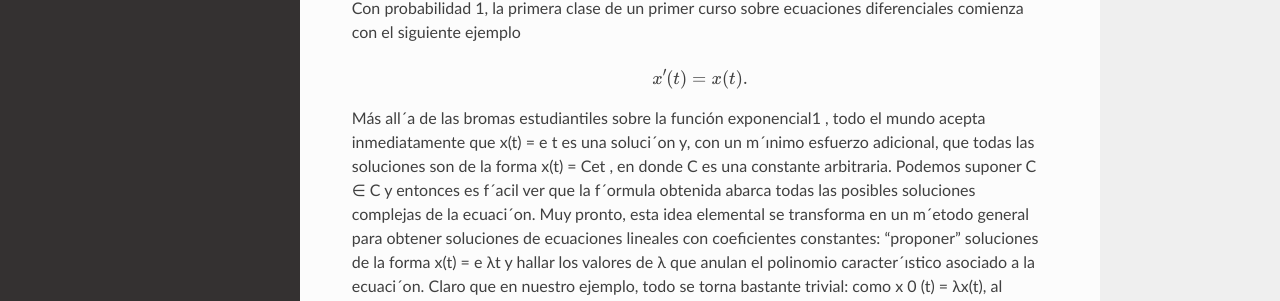
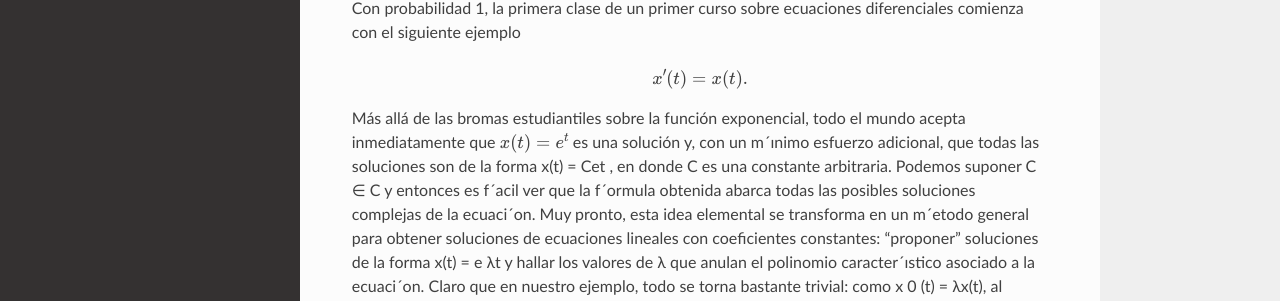
Before and after one commit to matecom57/santosg57-numerico, a Sphinx documentation site: the page built from docs/source/ecuaciones_diferenciales_con_retardo_clase1.rst, in a window 1280 px wide and 922 px high. Shown: the part 267-568 px from the top of the window. Built offline with Sphinx 7.4.7 and the Read the Docs theme 3.1.0, drawn with Linux system fonts in a browser that asks for light colours; some of the changed text lies outside the part shown.

```diff
--- a/docs/source/ecuaciones_diferenciales_con_retardo_clase1.rst
+++ b/docs/source/ecuaciones_diferenciales_con_retardo_clase1.rst
@@ -13,11 +13,8 @@ Con probabilidad 1, la primera clase de un primer curso sobre ecuaciones diferen
    x'(t) = x(t).
 
 
-Más all´a de las bromas estudiantiles sobre la función exponencial1
-, todo el
-mundo acepta inmediatamente que x(t) = e
-t
-es una soluci´on y, con un m´ınimo
+Más allá de las bromas estudiantiles sobre la función exponencial, todo el
+mundo acepta inmediatamente que :math:`x(t) = e^t` es una solución y, con un m´ınimo
 esfuerzo adicional, que todas las soluciones son de la forma x(t) = Cet
 , en donde
 C es una constante arbitraria. Podemos suponer C ∈ C y entonces es f´acil ver
```
